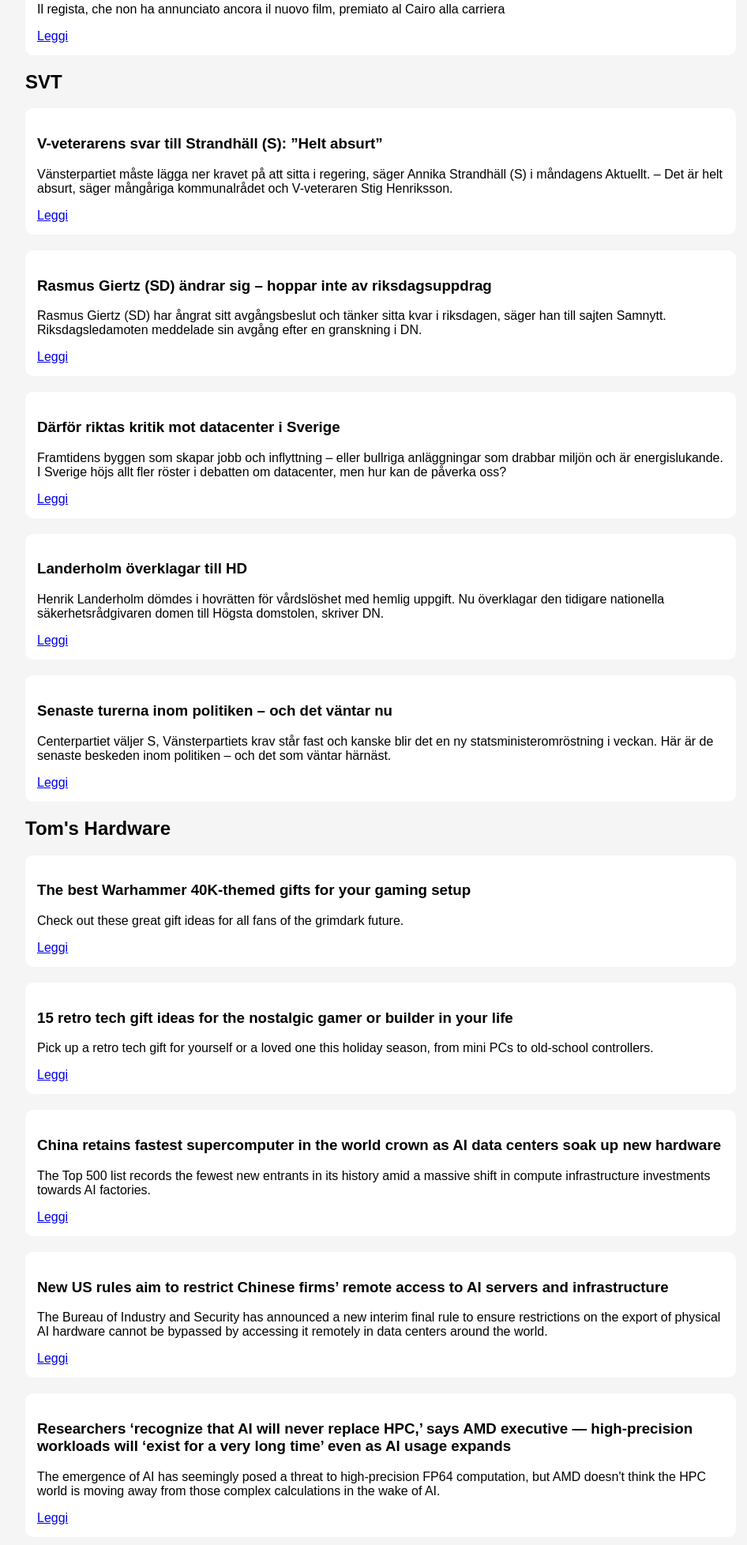
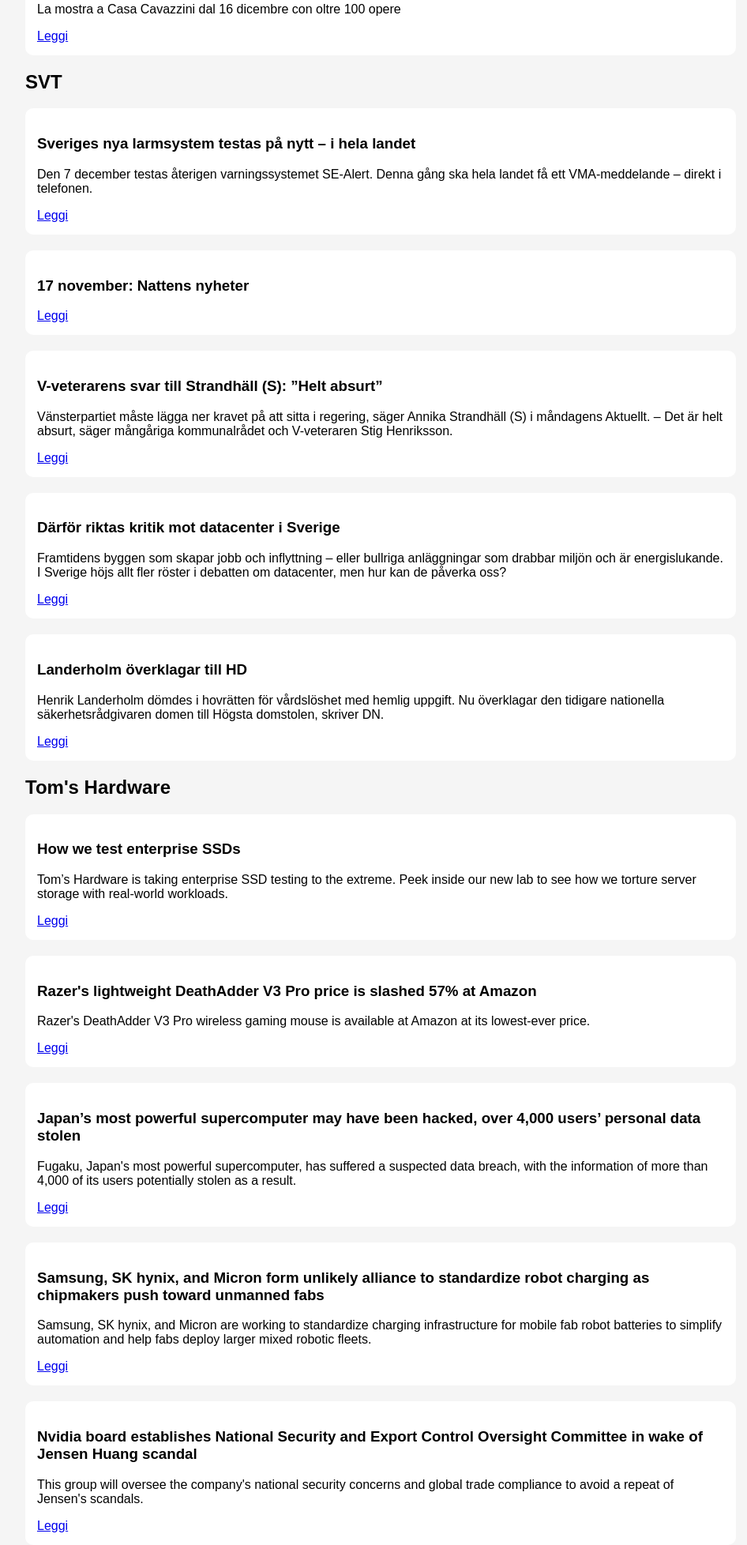
Before and after one commit to Ilasorf/SimoNews, a plain HTML site: page index.html in a window 1280 px wide. Shown: the part 844-2800 px from the top of the page at 79% size, without its empty margins (158-1104 px from the left). Drawn offline with Linux system fonts and the light colour scheme.

Commit message:
deploy: 978ac6b45473e3cb109cf52d2974c1b5d506a33b

```diff
--- a/index.html
+++ b/index.html
@@ -24,45 +24,51 @@ body {
 <h1>SimoNews</h1>
 <h2>ANSA</h2>
         <div class="card">
-            <h3>Stefano De Martino: "Il mio Sanremo punk con tanti indipendenti"</h3>
-            <p>La svolta del festival, no all'Ia e alla co-conduzione fissa</p>
-            <a href="https://www.ansa.it/sito/notizie/cultura/tv/2026/11/16/stefano-de-martino-il-mio-sanremo-punk-con-tanti-indipendenti_cb4a77de-0135-4933-a0f8-db9c501090b8.html">Leggi</a>
+            <h3>Brad Pitt, Lynch e Tarantino a LA per “Le nuove disavventure di Cliff Booth”</h3>
+            <p>L’anteprima mondiale del film in sala il 26 novembre</p>
+            <a href="https://www.ansa.it/sito/videogallery/spettacolo/2026/11/17/brad-pitt-lynch-e-tarantino-a-la-per-le-nuove-disavventure-di-cliff-booth_d4dcbcc0-e39a-41e0-abed-36e61f87cb10.html">Leggi</a>
         </div>
 
         <div class="card">
-            <h3>Va in scena lo spettacolo delle Leonidi, stelle cadenti di novembre</h3>
-            <p>Il picco il 17, saluta anche la suggestiva congiunzione tra Marte e Giove il 16</p>
-            <a href="https://www.ansa.it/canale_scienza/notizie/spazio_astronomia/2026/11/16/va-in-scena-lo-spettacolo-delle-leonidi-stelle-cadenti-di-novembre_f19a089c-3b1b-474c-9e9a-582655ae2440.html">Leggi</a>
+            <h3>Scoperte nella Via Lattea le stelle antenate del Sole</h3>
+            <p>Hanno una composizione chimica simile, ma sono 3 volte più antiche</p>
+            <a href="https://www.ansa.it/canale_scienza/notizie/spazio_astronomia/2026/11/17/scoperte-nella-via-lattea-le-stelle-antenate-del-sole_69548010-ccd6-45aa-9bca-84223fe6d3d9.html">Leggi</a>
         </div>
 
         <div class="card">
-            <h3>Star Wars nel 2027 fa 50 anni ed è festa tra vecchio e nuovo</h3>
-            <p>Torna in sala il film originale restaurato e poi nuovo episodio con Gosling</p>
-            <a href="https://www.ansa.it/sito/notizie/cultura/cinema/2026/11/15/star-wars-nel-2027-fa-50-anni-ed-e-festa-tra-vecchio-e-nuovo_b8f1fb8b-5737-4318-b805-5158907bd289.html">Leggi</a>
+            <h3>Johnny Depp con Scrooge e gli spiriti del Natale in testa agli incassi del weekend</h3>
+            <p>Un weekend artificiale di Pieraccioni debutta al terzo posto</p>
+            <a href="https://www.ansa.it/sito/notizie/cultura/cinema/2026/11/16/johnny-depp-con-scrooge-e-gli-spiriti-del-natale-in-testa-agli_e0eb21b9-5035-4c2b-b22f-c9570107b190.html">Leggi</a>
         </div>
 
         <div class="card">
-            <h3>Il puzzle come palestra, ecco perché non è solo un bel passatempo</h3>
-            <p>Sono 'incastri di calma', allenano al qui e ora, insegnano pazienza e perseveranza</p>
-            <a href="https://www.ansa.it/canale_lifestyle/notizie/tempo_libero/2026/11/09/il-puzzle-come-palestra-ecco-perche-non-e-solo-un-bel-passatempo_05035168-bd70-4ba1-8dff-9b099b6617d7.html">Leggi</a>
+            <h3>Ai Grammy Raye in testa con 11 nomination, seguita da Rosalía. Madonna torna in pista</h3>
+            <p>Donne protagoniste, pop sempre più internazionale. Cerimonia il 7 febbraio a Los Angeles</p>
+            <a href="https://www.ansa.it/sito/notizie/cultura/musica/2026/11/16/ai-grammy-raye-in-testa-con-11-nomination-seguita-da-rosalia.-madonna-torna-in-pista_6107e7d9-c919-4988-98ba-1834f05f97d3.html">Leggi</a>
         </div>
 
         <div class="card">
-            <h3>Garrone: 'Il mio cinema di eroi 'umani' con cui provare empatia'</h3>
-            <p>Il regista, che non ha annunciato ancora il nuovo film, premiato al Cairo alla carriera</p>
-            <a href="https://www.ansa.it/sito/notizie/cultura/cinema/2026/11/15/garrone-il-mio-cinema-di-eroi-umani-con-cui-provare-empatia_5f0784a5-21f6-49fe-a2bb-b7e4de2f9e51.html">Leggi</a>
+            <h3>A Udine arrivano le New York superstars con Basquiat, Haring e Warhol</h3>
+            <p>La mostra a Casa Cavazzini dal 16 dicembre con oltre 100 opere</p>
+            <a href="https://www.ansa.it/canale_viaggi/regione/friuliveneziagiulia/2026/11/16/a-udine-arrivano-le-new-york-superstars-con-basquiat-haring-e-warhol_2dad7c04-46c9-4393-87bc-e67c244e4dfd.html">Leggi</a>
         </div>
         <h2>SVT</h2>
+        <div class="card">
+            <h3>Sveriges nya larmsystem testas på nytt – i hela landet</h3>
+            <p>Den 7 december testas återigen varningssystemet SE-Alert. Denna gång ska hela landet få ett VMA-meddelande – direkt i telefonen.</p>
+            <a href="https://www.svt.se/nyheter/inrikes/sveriges-nya-larmsystem-testas-pa-nytt-i-hela-landet">Leggi</a>
+        </div>
+
+        <div class="card">
+            <h3>17 november: Nattens nyheter</h3>
+            <p></p>
+            <a href="https://www.svt.se/nyheter/inrikes/17-november-nattens-nyheter-myl7pd">Leggi</a>
+        </div>
+
         <div class="card">
             <h3>V-veterarens svar till Strandhäll (S): ”Helt absurt”</h3>
             <p>Vänsterpartiet måste lägga ner kravet på att sitta i regering, säger Annika Strandhäll (S) i måndagens Aktuellt. – Det är helt absurt, säger mångåriga kommunalrådet och V-veteraren Stig Henriksson.</p>
             <a href="https://www.svt.se/nyheter/inrikes/v-veterarens-svar-till-strandhall-s-helt-absurt">Leggi</a>
-        </div>
-
-        <div class="card">
-            <h3>Rasmus Giertz (SD) ändrar sig – hoppar inte av riksdagsuppdrag</h3>
-            <p>Rasmus Giertz (SD) har ångrat sitt avgångsbeslut och tänker sitta kvar i riksdagen, säger han till sajten Samnytt. Riksdagsledamoten meddelade sin avgång efter en granskning i DN.</p>
-            <a href="https://www.svt.se/nyheter/inrikes/rasmus-giertz-sd-andrar-sig-hoppar-inte-av-riksdagsuppdrag">Leggi</a>
         </div>
 
         <div class="card">
@@ -76,40 +82,34 @@ body {
             <p>Henrik Landerholm dömdes i hovrätten för vårdslöshet med hemlig uppgift. Nu överklagar den tidigare nationella säkerhetsrådgivaren domen till Högsta domstolen, skriver DN.</p>
             <a href="https://www.svt.se/nyheter/inrikes/landerholm-overklagar-till-hd">Leggi</a>
         </div>
-
-        <div class="card">
-            <h3>Senaste turerna inom politiken – och det väntar nu</h3>
-            <p>Centerpartiet väljer S, Vänsterpartiets krav står fast och kanske blir det en ny statsministeromröstning i veckan. Här är de senaste beskeden inom politiken – och det som väntar härnäst.</p>
-            <a href="https://www.svt.se/nyheter/inrikes/senaste-turerna-inom-politiken-och-det-vantar-nu">Leggi</a>
-        </div>
         <h2>Tom's Hardware</h2>
         <div class="card">
-            <h3>The best Warhammer 40K-themed gifts for your gaming setup</h3>
-            <p>Check out these great gift ideas for all fans of the grimdark future.</p>
-            <a href="https://www.tomshardware.com/gift-guides-seasonal-sales/the-best-warhammer-40k-themed-gifts-for-your-gaming-setup-chairs-desks-backpacks-toys-and-games-that-will-please-the-imperium">Leggi</a>
+            <h3>How we test enterprise SSDs</h3>
+            <p>Tom’s Hardware is taking enterprise SSD testing to the extreme. Peek inside our new lab to see how we torture server storage with real-world workloads.</p>
+            <a href="https://www.tomshardware.com/pc-components/ssds/how-we-test-enterprise-ssds-our-new-test-suite-pushes-enterprise-and-data-center-ssds-to-their-limits">Leggi</a>
         </div>
 
         <div class="card">
-            <h3>15 retro tech gift ideas for the nostalgic gamer or builder in your life</h3>
-            <p>Pick up a retro tech gift for yourself or a loved one this holiday season, from mini PCs to old-school controllers.</p>
-            <a href="https://www.tomshardware.com/gift-guides-seasonal-sales/15-retro-tech-gift-ideas-for-the-nostalgic-gamer-or-builder-in-your-life-old-school-designs-packed-with-modern-hardware-from-game-controllers-to-desk-accessories">Leggi</a>
+            <h3>Razer's lightweight DeathAdder V3 Pro price is slashed 57% at Amazon</h3>
+            <p>Razer's DeathAdder V3 Pro wireless gaming mouse is available at Amazon at its lowest-ever price.</p>
+            <a href="https://www.tomshardware.com/peripherals/gaming-mice/razers-lightweight-deathadder-v3-pro-price-is-slashed-57-percent-at-amazon-elite-wireless-gaming-mouse-is-now-only-usd64-its-lowest-ever-price">Leggi</a>
         </div>
 
         <div class="card">
-            <h3>China retains fastest supercomputer in the world crown as AI data centers soak up new hardware</h3>
-            <p>The Top 500 list records the fewest new entrants in its history amid a massive shift in compute infrastructure investments towards AI factories.</p>
-            <a href="https://www.tomshardware.com/tech-industry/supercomputers/china-retains-fastest-supercomputer-in-the-world-crown-as-ai-data-centers-soak-up-new-hardware-top500-records-fewest-new-systems-in-33-years">Leggi</a>
+            <h3>Japan’s most powerful supercomputer may have been hacked, over 4,000 users’ personal data stolen</h3>
+            <p>Fugaku, Japan's most powerful supercomputer, has suffered a suspected data breach, with the information of more than 4,000 of its users potentially stolen as a result.</p>
+            <a href="https://www.tomshardware.com/tech-industry/supercomputers/japans-most-powerful-supercomputer-may-have-been-hacked-over-4-000-users-personal-data-stolen-investigation-opened-into-fugaku-breach-after-unauthorized-software-installed">Leggi</a>
         </div>
 
         <div class="card">
-            <h3>New US rules aim to restrict Chinese firms’ remote access to AI servers and infrastructure</h3>
-            <p>The Bureau of Industry and Security has announced a new interim final rule to ensure restrictions on the export of physical AI hardware cannot be bypassed by accessing it remotely in data centers around the world.</p>
-            <a href="https://www.tomshardware.com/tech-industry/artificial-intelligence/new-us-rules-aim-to-restrict-remote-access-to-ai-servers-and-infrastructure-seeks-to-combat-cloud-rental-workarounds-to-gpu-export-controls">Leggi</a>
+            <h3>Samsung, SK hynix, and Micron form unlikely alliance to standardize robot charging as chipmakers push toward unmanned fabs</h3>
+            <p>Samsung, SK hynix, and Micron are working to standardize charging infrastructure for mobile fab robot batteries to simplify automation and help fabs deploy larger mixed robotic fleets.</p>
+            <a href="https://www.tomshardware.com/tech-industry/semiconductors/samsung-sk-hynix-and-micron-form-unlikely-alliance-to-standardize-robot-charging-as-chipmakers-push-toward-unmanned-chip-fabs-standard-specs-would-allow-manufacturer-agnostic-charging-equipment">Leggi</a>
         </div>
 
         <div class="card">
-            <h3>Researchers ‘recognize that AI will never replace HPC,’ says AMD executive — high-precision workloads will ‘exist for a very long time’ even as AI usage expands</h3>
-            <p>The emergence of AI has seemingly posed a threat to high-precision FP64 computation, but AMD doesn't think the HPC world is moving away from those complex calculations in the wake of AI.</p>
-            <a href="https://www.tomshardware.com/tech-industry/supercomputers/researchers-recognize-that-ai-will-never-replace-hpc-says-amd-executive-high-precision-workloads-will-exist-for-a-very-long-time-even-as-ai-usage-expands">Leggi</a>
+            <h3>Nvidia board establishes National Security and Export Control Oversight Committee in wake of Jensen Huang scandal</h3>
+            <p>This group will oversee the company's national security concerns and global trade compliance to avoid a repeat of Jensen's scandals.</p>
+            <a href="https://www.tomshardware.com/tech-industry/policy/nvidia-board-establishes-national-security-and-export-control-oversight-committee-in-wake-of-jensen-huang-scandal-group-to-work-with-independent-law-national-security-and-trade-compliance-experts">Leggi</a>
         </div>
         </body></html>
```
